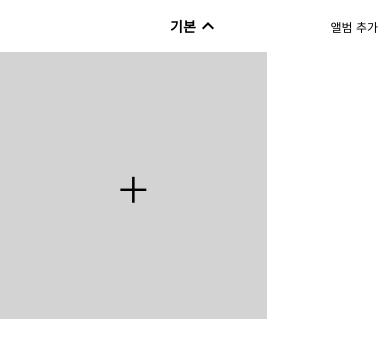
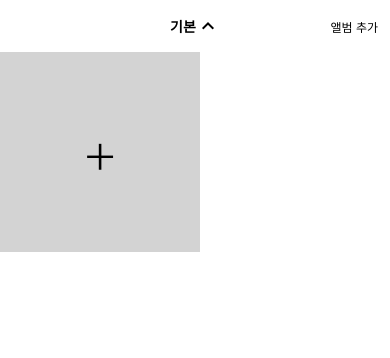
Before and after one commit to gtengine/my-gallery, a React Native app: screen / in a window 390 px wide. Shown: the top 358 px of the page. Built offline with nearby package versions, Linux system fonts and the light colour scheme.

Commit message:
project ended

```diff
--- a/App.js
+++ b/App.js
@@ -1,17 +1,9 @@
-import {
-  Alert,
-  Dimensions,
-  FlatList,
-  Image,
-  SafeAreaView,
-  StyleSheet,
-  Text,
-  TouchableOpacity,
-} from "react-native";
-import { useGallery } from "./src/use-gallery";
+import { Alert, SafeAreaView, StyleSheet } from "react-native";
+import BigImageModal from "./src/BigImageModal";
+import ImageList from "./src/ImageList";
 import MyDropDownPicker from "./src/MyDropDownPicker";
 import TextInputModal from "./src/TextInputModal";
-import BigImageModal from "./src/BigImageModal";
+import { useGallery } from "./src/use-gallery";
 
 export default function App() {
   const {
@@ -42,9 +34,6 @@
     showPreviousArrow,
     showNextArrow,
   } = useGallery();
-
-  const width = Dimensions.get("screen").width;
-  const columnSize = width / 3;
 
   const onPressOpenGallery = () => {
     pickImages();
@@ -108,37 +97,6 @@
   const onPressLeftArrow = () => moveToPreviousImage();
   const onPressRightArrow = () => moveToNextImage();
 
-  const renderItem = ({ item: image, index }) => {
-    const { id, uri } = image;
-    if (id === -1) {
-      return (
-        <TouchableOpacity
-          style={{
-            width: columnSize,
-            height: columnSize,
-            backgroundColor: "lightgray",
-            justifyContent: "center",
-            alignItems: "center",
-          }}
-          onPress={onPressOpenGallery}
-        >
-          <Text style={{ fontSize: 60, fontWeight: "200" }}>+</Text>
-        </TouchableOpacity>
-      );
-    }
-    return (
-      <TouchableOpacity
-        onLongPress={() => onLongPressImage(id)}
-        onPress={() => onPressImage(image)}
-      >
-        <Image
-          source={{ uri }}
-          style={{ width: columnSize, height: columnSize }}
-        />
-      </TouchableOpacity>
-    );
-  };
-
   return (
     <SafeAreaView style={styles.container}>
       {/* 앨범 드롭다운, 앨범 추가 버튼 */}
@@ -173,11 +131,11 @@
       />
 
       {/* 이미지 리스트 */}
-      <FlatList
-        style={{ zIndex: -1 }}
-        data={imagesWithAddButton}
-        renderItem={renderItem}
-        numColumns={3}
+      <ImageList
+        imagesWithAddButton={imagesWithAddButton}
+        onPressOpenGallery={onPressOpenGallery}
+        onLongPressImage={onLongPressImage}
+        onPressImage={onPressImage}
       />
     </SafeAreaView>
   );
--- a/package.json
+++ b/package.json
@@ -12,7 +12,6 @@
     "@expo/ngrok": "^4.1.0",
     "@react-native-async-storage/async-storage": "1.17.11",
     "expo": "^48.0.0",
-    "expo-ads-admob": "~13.0.0",
     "expo-image-picker": "~14.1.1",
     "expo-status-bar": "~1.4.4",
     "react": "18.2.0",
--- /dev/null
+++ b/src/ImageList.js
@@ -0,0 +1,59 @@
+import {
+  Dimensions,
+  FlatList,
+  Image,
+  Text,
+  TouchableOpacity,
+} from "react-native";
+
+const width = Dimensions.get("screen").width;
+const minColumnSize = width >= 500 ? 200 : 130;
+const divisor = width / minColumnSize;
+const numColumns = Math.floor(divisor);
+const columnSize = width / numColumns;
+
+export default ({
+  imagesWithAddButton,
+  onPressOpenGallery,
+  onLongPressImage,
+  onPressImage,
+}) => {
+  const renderItem = ({ item: image, index }) => {
+    const { id, uri } = image;
+    if (id === -1) {
+      return (
+        <TouchableOpacity
+          style={{
+            width: columnSize,
+            height: columnSize,
+            backgroundColor: "lightgray",
+            justifyContent: "center",
+            alignItems: "center",
+          }}
+          onPress={onPressOpenGallery}
+        >
+          <Text style={{ fontSize: 60, fontWeight: "200" }}>+</Text>
+        </TouchableOpacity>
+      );
+    }
+    return (
+      <TouchableOpacity
+        onLongPress={() => onLongPressImage(id)}
+        onPress={() => onPressImage(image)}
+      >
+        <Image
+          source={{ uri }}
+          style={{ width: columnSize, height: columnSize }}
+        />
+      </TouchableOpacity>
+    );
+  };
+  return (
+    <FlatList
+      style={{ zIndex: -1 }}
+      data={imagesWithAddButton}
+      renderItem={renderItem}
+      numColumns={numColumns}
+    />
+  );
+};
```
Also changed, not shown: 2 other files (tests, documents, lock files or other folders).
